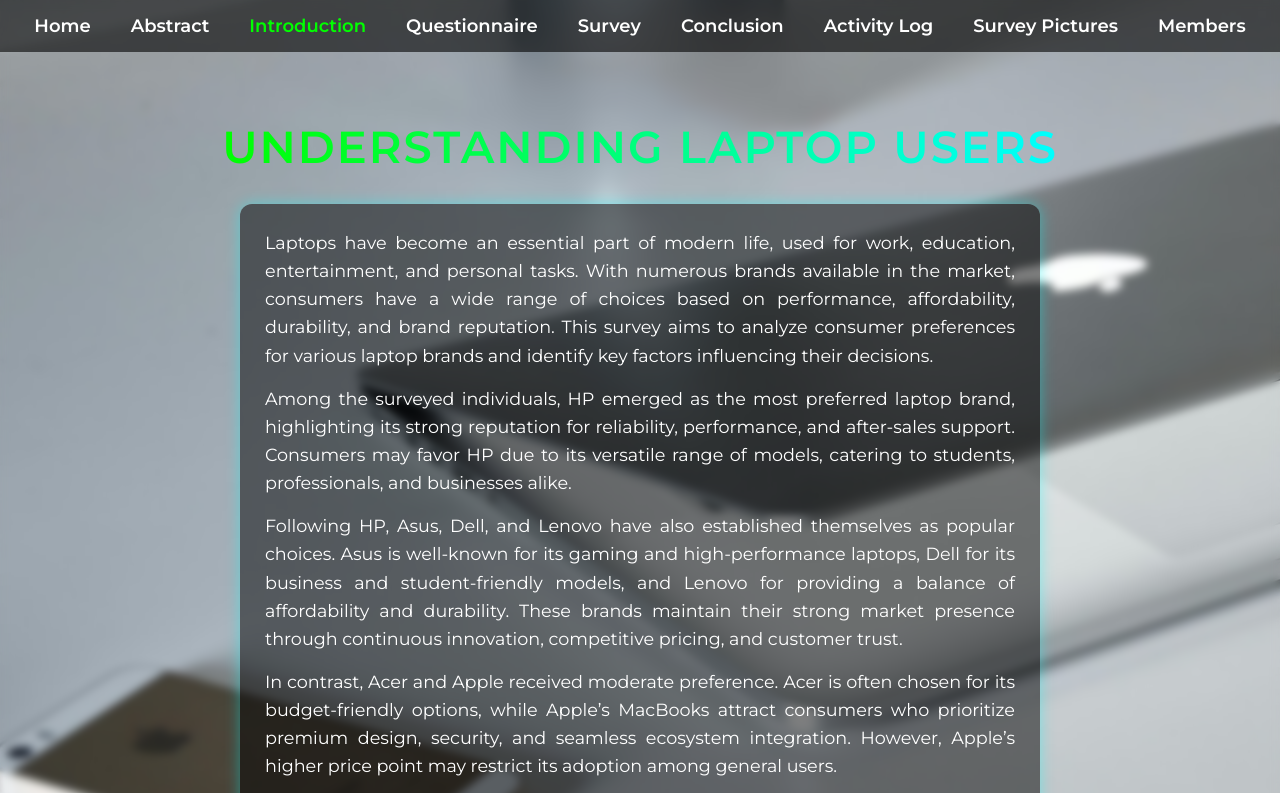
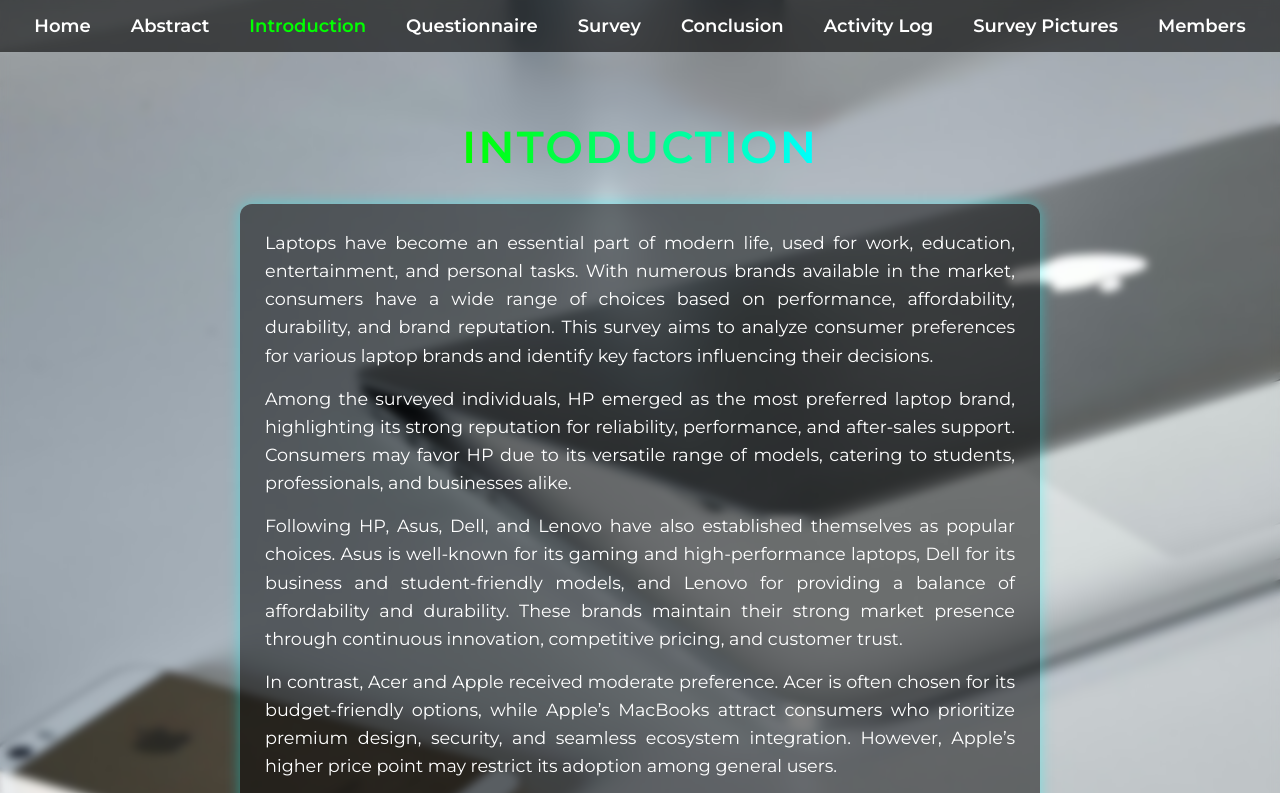
Before and after one commit to PuliPrabhas/CSP4, a plain HTML site: page introduction.html in a window 1280 px wide. Shown: the top 793 px of the page. Drawn offline with Linux system fonts and the light colour scheme.

Commit message:
Update introduction.html

```diff
--- a/introduction.html
+++ b/introduction.html
@@ -25,7 +25,7 @@
 
     <!-- Header -->
     <header>
-        <h1>Understanding Laptop Users</h1>
+        <h1>INTODUCTION</h1>
     </header>
 
     <!-- Introduction Section -->
```
